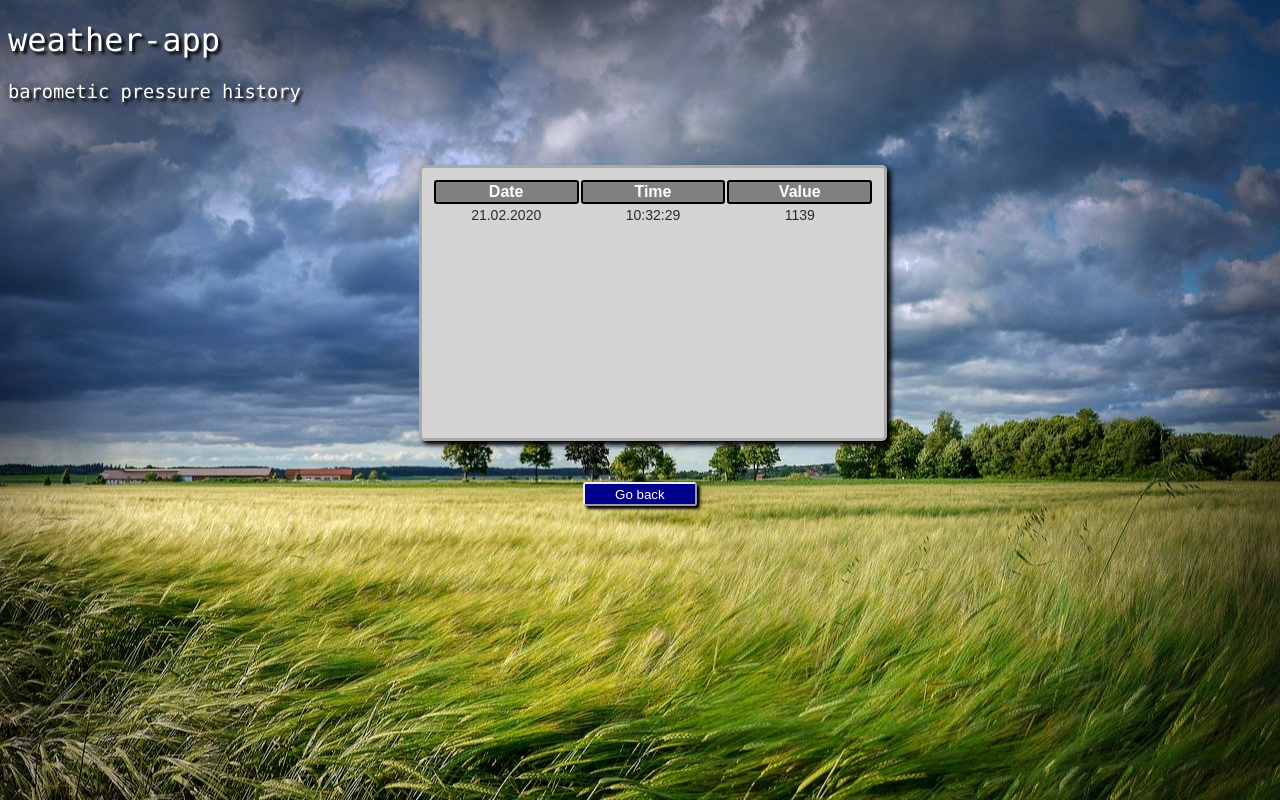
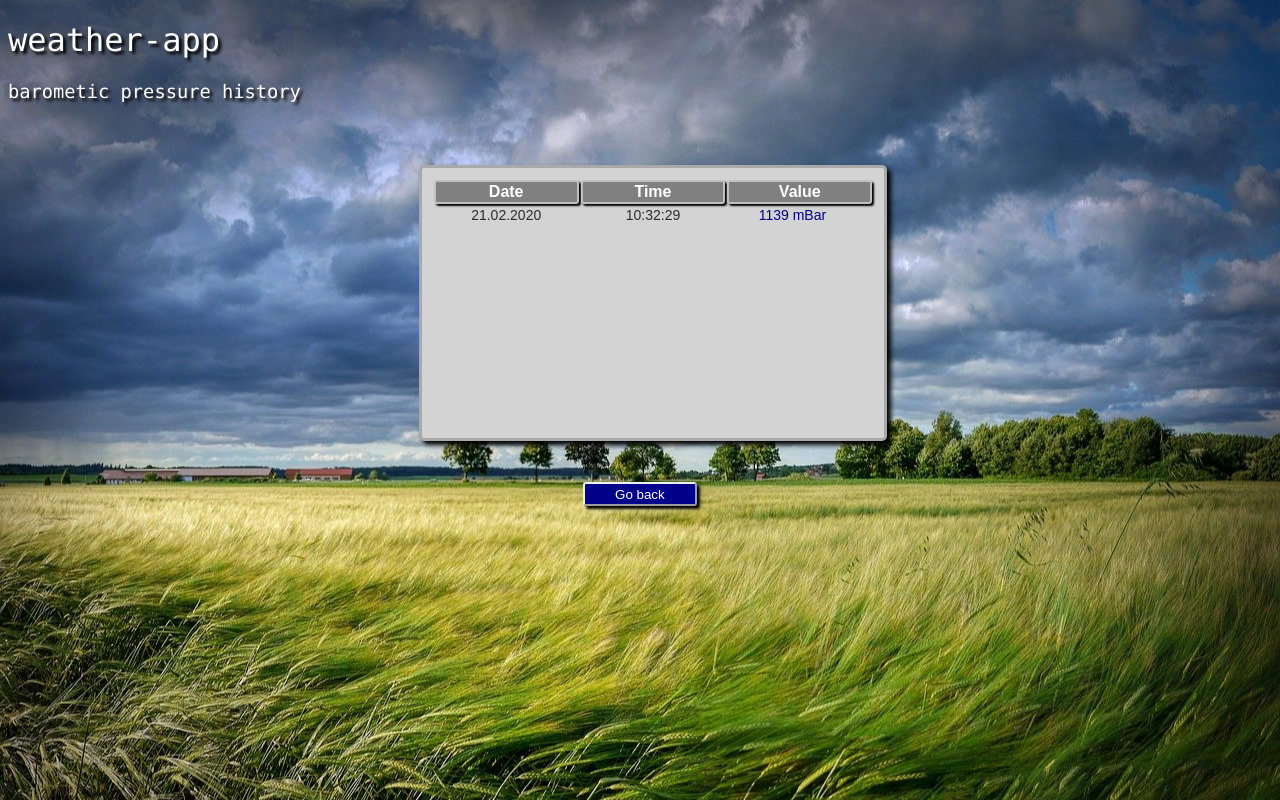
Before and after one commit to OliverJung050772/weather-app, an Angular app in the folder weather-app/: page /history/pressure in a window 1280 px wide. Built offline with nearby package versions, Linux system fonts and the light colour scheme.

Commit message:
Req8-finished weather history

```diff
--- a/weather-app/src/app/components/history/history.component.css
+++ b/weather-app/src/app/components/history/history.component.css
@@ -26,13 +26,20 @@ div.button {
   margin-right: auto;
 }
 
+.value {
+  text-align: right;
+  color: darkblue;
+  padding-right: 10.5%;
+}
+
 table, thead, tbody {
   width: 100%;
 }
 
 th {
-  border: 2px solid black;
+  border: 2px solid silver;
   background-color: gray;
+  box-shadow: 2px 2px 2px black;
   border-radius: 3px;
   color: white;
 }
--- a/weather-app/src/app/components/history/history.component.html
+++ b/weather-app/src/app/components/history/history.component.html
@@ -17,7 +17,7 @@
             <tr *ngFor="let measurement of measurementSource">
               <td>{{measurement.timeStamp  | date: 'dd.MM.yyyy'}}</td>
               <td>{{measurement.timeStamp | date: 'HH:mm:ss'}}</td>
-              <td>{{measurement.measuredValue}}</td>
+              <td class="value">{{measurement.measuredValue}} {{unitMeasurement}}</td>
             </tr>
           </tbody>
         </table>
--- a/weather-app/src/app/components/history/history.component.ts
+++ b/weather-app/src/app/components/history/history.component.ts
@@ -11,6 +11,7 @@ import {WeatherService} from '../../services/weather.service';
 export class HistoryComponent implements OnInit {
 
   dataSourceName: string;
+  unitMeasurement: string;
   title: string;
   measurementSource: Measurement[] = [];
 
@@ -21,12 +22,14 @@ export class HistoryComponent implements OnInit {
     if (this.dataSourceName === 'pressure') {
       this.measurementSource = this.weatherService.getPressureHistory();
       this.title = 'barometic ' + this.dataSourceName + ' history';
+      this.unitMeasurement = ' mBar';
       this.measurementSource = [];
       this.weatherService.pressureHistoryChanges.asObservable().subscribe(measurements =>
         this.measurementSource = this.sortMeasurementsDesc(measurements));
     } else {
       this.measurementSource = this.weatherService.getTemperatureHistory();
       this.title = this.dataSourceName + ' history';
+      this.unitMeasurement = ' °C';
       this.measurementSource = [];
       this.weatherService.temperatureHistoryChanges.asObservable().subscribe(measurements =>
         this.measurementSource = this.sortMeasurementsDesc(measurements));
```
